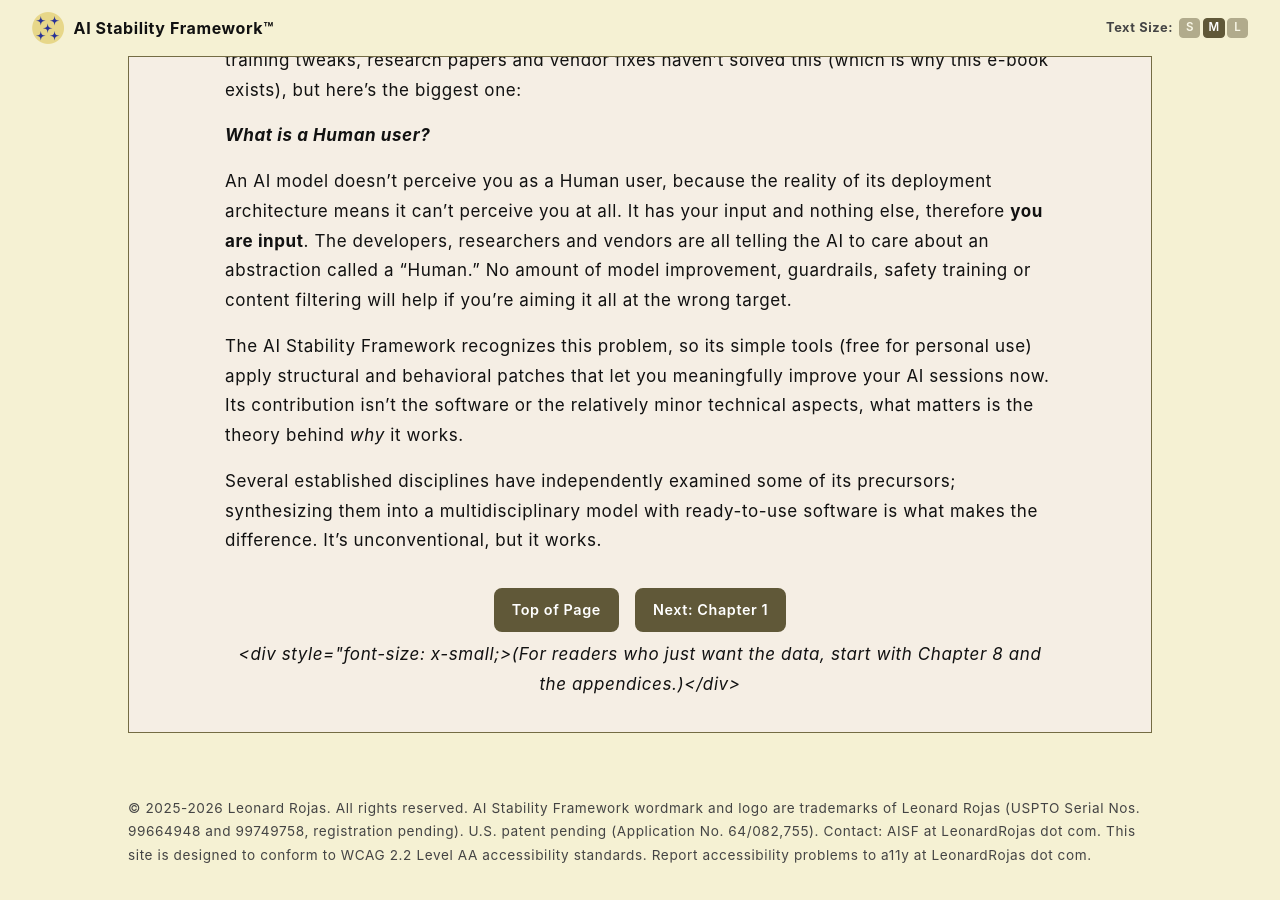
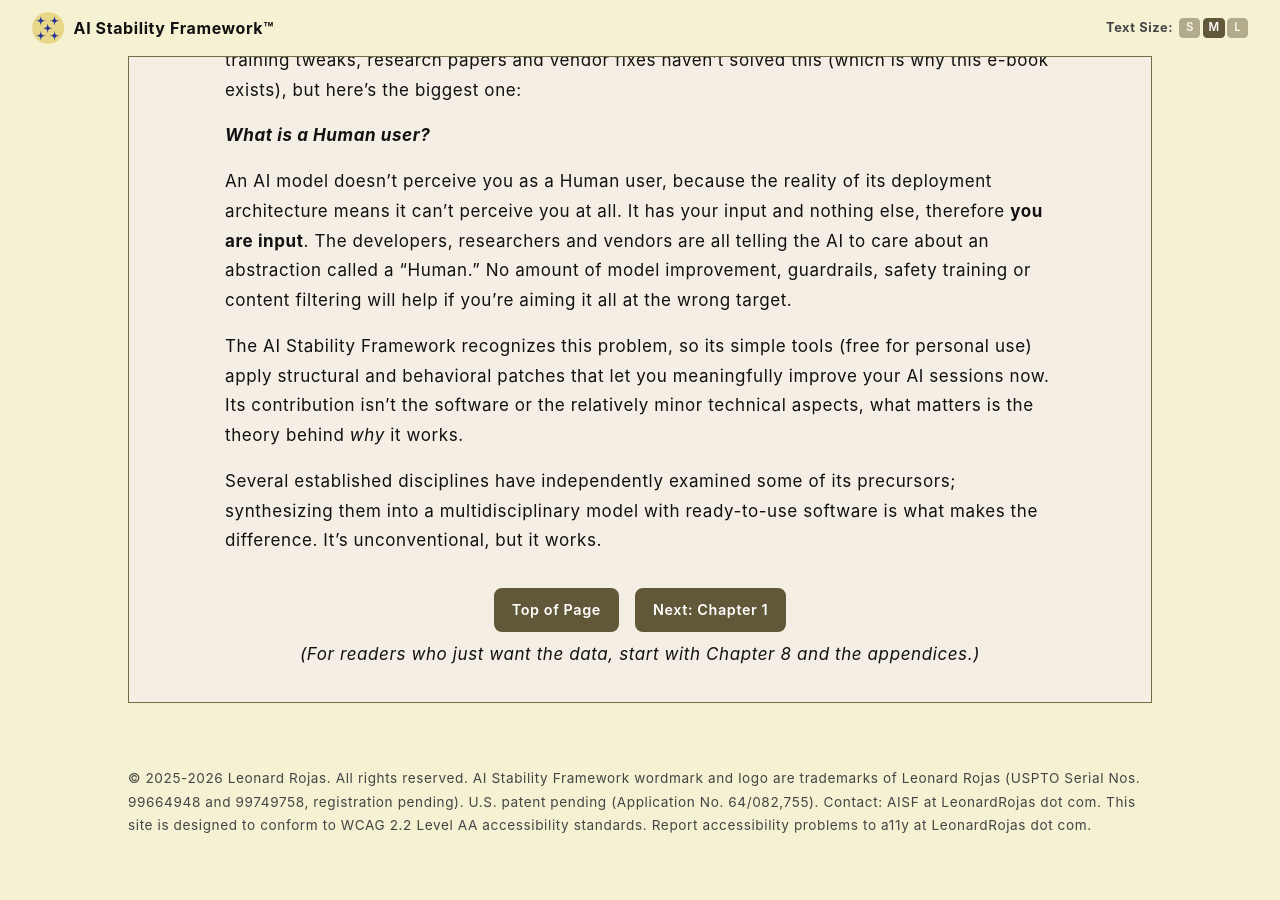
Before and after one commit to rojaslen/AISF-WEB, a Jekyll site: the page built from index.md, in a window 1280 px wide and 900 px high, scrolled down 1442 px. Built offline with Jekyll 4.4.1, drawn with Linux system fonts in a browser that asks for light colours; some web fonts are replaced; after the commit the page ends 2312 px from its top, so only the background shows below that.

Commit message:
Update index.md

```diff
--- a/index.md
+++ b/index.md
@@ -59,4 +59,4 @@
   <a href="#toc">Top of Page</a>
 </div>
 
-<center><I><div style="font-size: x-small;>(For readers who just want the data, start with Chapter 8 and the appendices.)</div></I></center>
+<center><I>(For readers who just want the data, start with Chapter 8 and the appendices.)</I></center>
```
